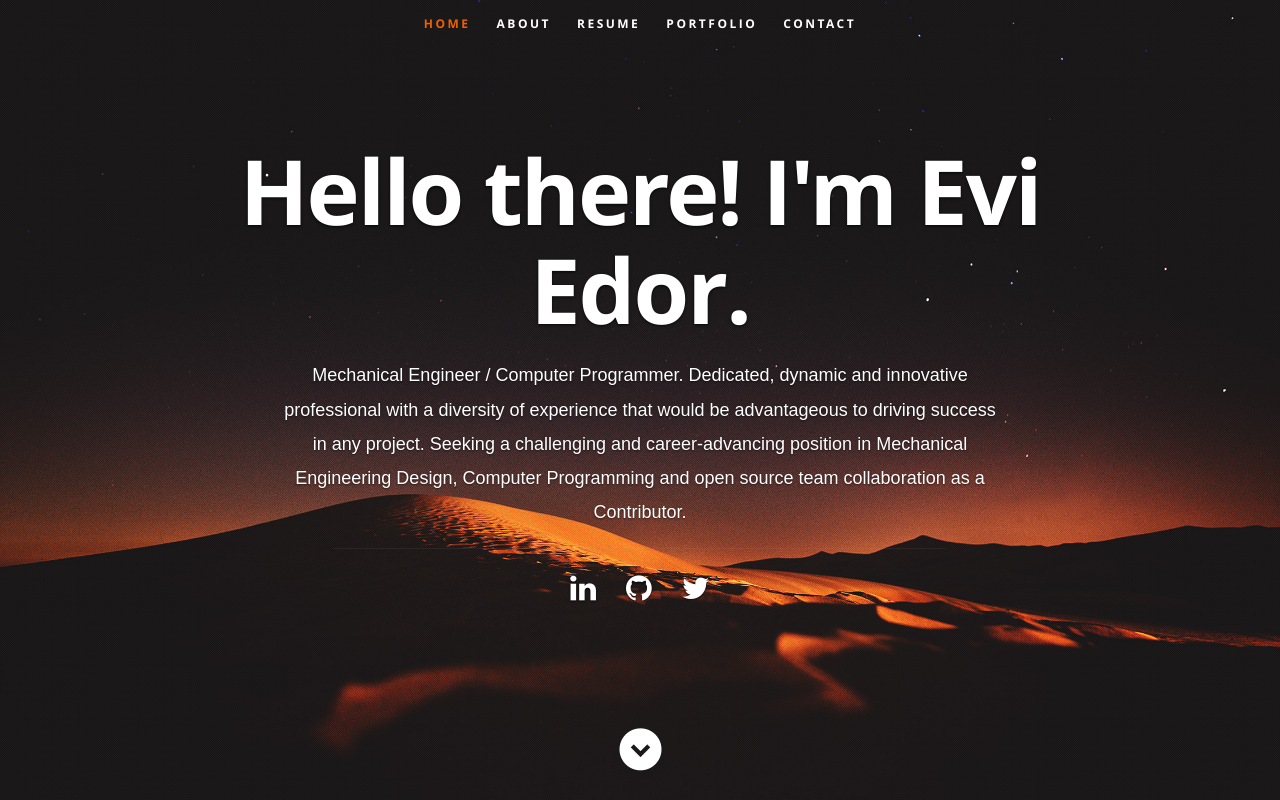
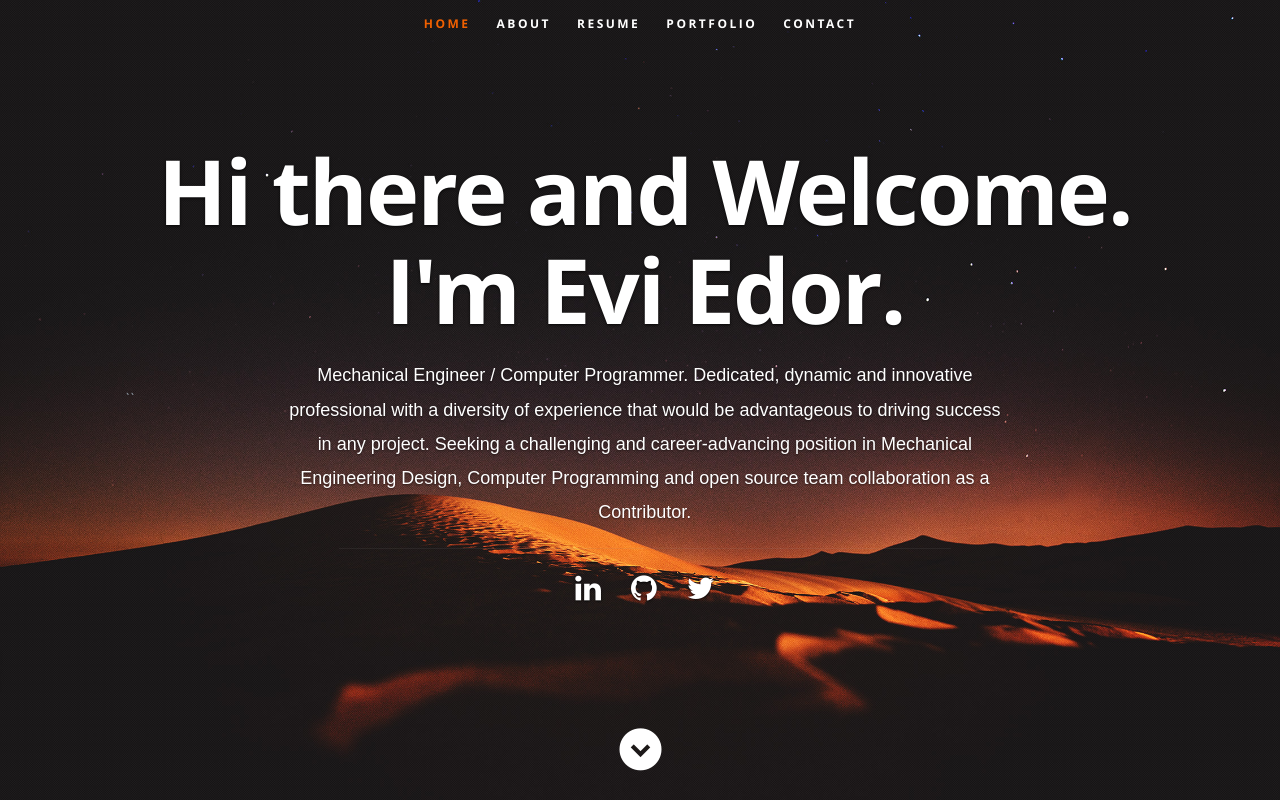
Before and after one commit to evixedor/eportfolio, a React (Create React App) app: page / in a window 1280 px wide. Shown: the top 800 px of the page. Built offline with nearby package versions, Linux system fonts and the light colour scheme.

Commit message:
updating eportfolio with new code update

```diff
--- a/src/components/Header.js
+++ b/src/components/Header.js
@@ -40,11 +40,11 @@ export default class Header extends Component {
 							</li>
 						</ul>
 					</nav>
-
+``
 					<div className="row banner">
 						<div className="banner-text">
 							<h1 className="responsive-headline">
-								Hello there! I'm {resumeData.name}.
+								Hi there and Welcome. I'm {resumeData.name}.
 							</h1>
 							<h3 style={{ color: "#fff", fontFamily: "sans-serif " }}>
 								{resumeData.role}.{resumeData.roleDescription}
--- a/src/resumeData.js
+++ b/src/resumeData.js
@@ -148,9 +148,20 @@ let resumeData = {
 	],
 	certifications: [
 		{
-			CertificateName: "Bachelor of Engineering",
-			description: "Mechanical Engineering",
+			CertificateName: "Bachelor of Engineering: Mechanical Engineering",
+			description: "University Certificate",
 			cerlink: " ",
+		},
+		{
+			CertificateName:
+				"Programming for Everybody (Getting started with Python)",
+			description: "Coursera Certificate",
+			cerlink: "https://coursera.org/share/6a0f7f09aace2ffc9dec0cb648f9c97d",
+		},
+		{
+			CertificateName: "Complete Python Developer in 2021: Zero to Mastery",
+			description: "Udemy Certificate",
+			cerlink: "http://ude.my/UC-46224519-c2a4-48f6-8e73-5b9904a3b64f",
 		},
 		{
 			CertificateName: "Complete React Developer (with Redux, Hooks, GraphQL)",
@@ -164,15 +175,22 @@ let resumeData = {
 				"https://www.linkedin.com/learning/certificates/cc168720927d314036ef1c224e5931ed4a869725be2cd0310a84f4a49c162cbe",
 		},
 		{
-			CertificateName: "Complete Python Developer in 2021: Zero to Mastery",
+			CertificateName: "Beginning C++ Programming",
 			description: "Udemy Certificate",
-			cerlink: "http://ude.my/UC-46224519-c2a4-48f6-8e73-5b9904a3b64f",
+			cerlink:
+				"https://www.ude.my/UC-ba90d5ce-073f-4c75-8adc-a8e669f9b30d/",
 		},
 		{
 			CertificateName:
-				"Programming for Everybody (Getting started with Python)",
-			description: "Coursera Certificate",
-			cerlink: "https://coursera.org/share/6a0f7f09aace2ffc9dec0cb648f9c97d",
+				"Mastercam CAD CAM and CNC Milling Programming",
+			description: "Udemy Certificate",
+			cerlink: "https://www.ude.my/UC-1f5094f6-d558-4cd2-90bd-da8daaea28d8/",
+		},
+		{
+			CertificateName:
+				"Solidworks: Become a Certified Professional (CSWP)",
+			description: "Udemy Certificate",
+			cerlink: "https://www.ude.my/UC-69bf5b06-c807-4dca-bdcf-d8af47aec6cd/",
 		},
 	],
 };
```
